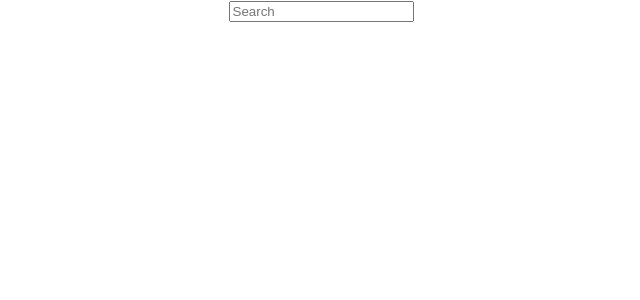
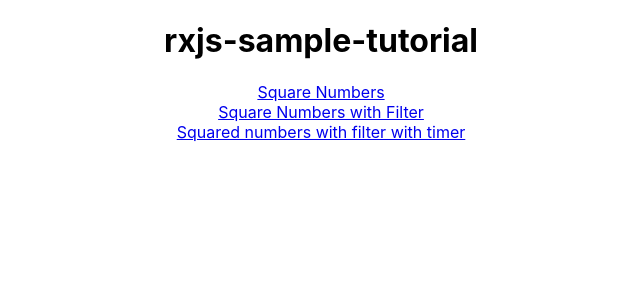
Before and after one commit to sanchezg7/rxjs-sample-tutorial, a React (Vite) app: page / in a window 1280 px wide. Shown: the top 300 px of the page, without its empty margins (319-959 px from the left). Built offline with nearby package versions, Linux system fonts and the light colour scheme.

Commit message:
github pages support

```diff
--- a/src/App.jsx
+++ b/src/App.jsx
@@ -1,5 +1,5 @@
 import React, { useEffect } from "react";
-import { BrowserRouter, Routes, Route } from "react-router-dom";
+import { HashRouter, Routes, Route, Link } from "react-router-dom";
 import "./App.css";
 import SquareNumbers from "./SquaredNumbers";
 import SquareNumbersWithFilter from "./SquareNumbersWithFilter";
@@ -10,7 +10,16 @@ const Home = () => {
     useEffect(() => {}, []);
     return (
         <div className="App">
-            <input type="text" placeholder="Search" />
+            <h1>rxjs-sample-tutorial</h1>
+            <div style={{ display: "flex", flexDirection: "column" }}>
+                <Link to="/squareNumbers">Square Numbers</Link>
+                <Link to="/squareNumbers/withFilter">
+                    Square Numbers with Filter
+                </Link>
+                <Link to="/squareNumbers/withFilter/withTimer">
+                    Squared numbers with filter with timer
+                </Link>
+            </div>
         </div>
     );
 };
@@ -22,7 +31,7 @@ const NotFound = () => {
 function App() {
     return (
         <>
-            <BrowserRouter>
+            <HashRouter hashType="slash">
                 <Routes>
                     <Route path="/" element={<Home />} />
                     <Route path="/squareNumbers" element={<SquareNumbers />} />
@@ -37,7 +46,7 @@ function App() {
                     <Route element={<NotFound />} default />
                     <Route path="/dog" element={<DogLookup />} />
                 </Routes>
-            </BrowserRouter>
+            </HashRouter>
         </>
     );
 }
--- a/vite.config.js
+++ b/vite.config.js
@@ -4,6 +4,9 @@ import react from "@vitejs/plugin-react";
 // https://vitejs.dev/config/
 export default defineConfig({
     base: "/rxjs-sample-tutorial/",
+    build: {
+        outDir: "./docs",
+    },
     server: {
         watch: {
             // limitation of WSL2 - https://vitejs.dev/config/#server-watch
```
